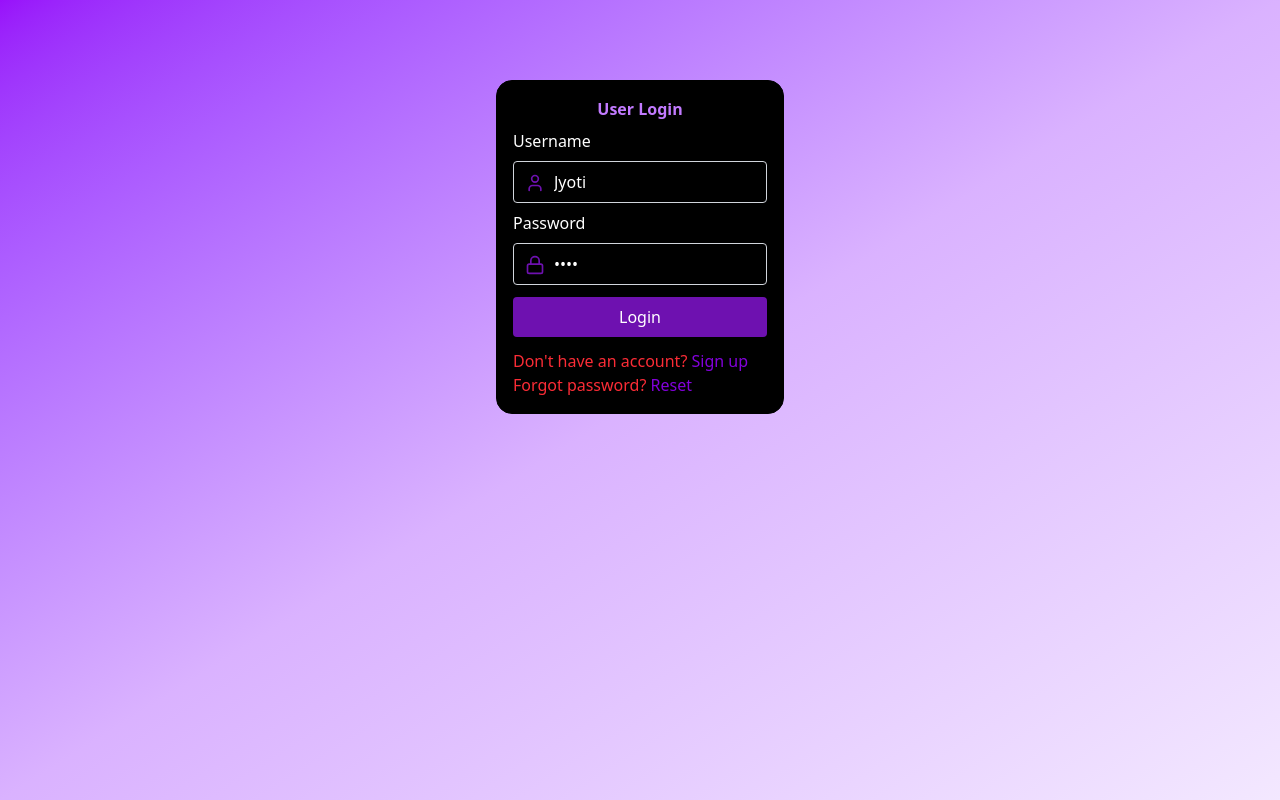
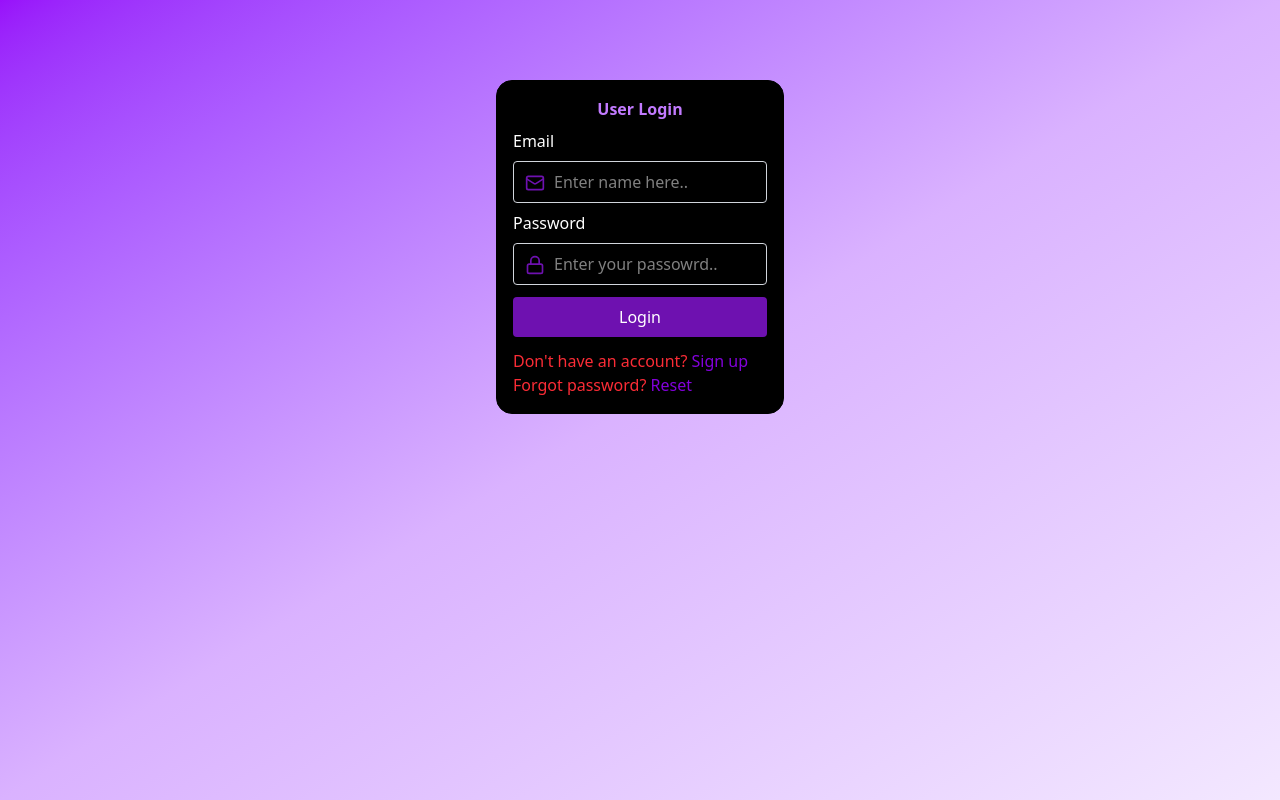
Before and after one commit to Jyotiraditya-17/Internship-Tasks, a React (Vite) app: page / in a window 1280 px wide. Built offline with nearby package versions, Linux system fonts and the light colour scheme.

Commit message:
Added Firebase db

```diff
--- a/package.json
+++ b/package.json
@@ -11,6 +11,7 @@
   },
   "dependencies": {
     "@tailwindcss/vite": "^4.1.4",
+    "firebase": "^11.6.0",
     "lucide-react": "^0.488.0",
     "react": "^19.0.0",
     "react-dom": "^19.0.0",
--- a/src/components/Login/Home.jsx
+++ b/src/components/Login/Home.jsx
@@ -1,9 +1,35 @@
+import { useEffect, useState } from "react";
 import { useNavigate } from "react-router-dom"
+import { auth , db } from "../../firebase/firebase.config";
+import { getDoc , doc } from "firebase/firestore";
+import { onAuthStateChanged } from "firebase/auth";
 
 
 function Home() {
 
-    let navigate = useNavigate();
+  const [username , setUserName] = useState('');
+
+  let navigate = useNavigate();
+
+ /* useEffect( () => {
+    const unsubscribe = onAuthStateChanged(auth , async (user) => {
+
+      if(user) {
+        await user.reload();
+        const refreshedUser = auth.currentUser;
+        console.log(refreshedUser);
+        setUserName(refreshedUser.displayName || "user" )
+      }
+      else {
+        navigate('/login')
+      }
+
+    });
+
+    return () => unsubscribe();
+
+
+  } , [navigate]); */
 
 
   return (
@@ -16,7 +42,7 @@ function Home() {
           <li className="w-full px-4 py-2 hover:bg-gray-700 cursor-pointer" onClick={() => navigate('/home')}> Home </li>
           <li className="w-full px-4 py-2 hover:bg-gray-700 cursor-pointer" onClick={() => navigate('/profile')}> Profile </li>
           <li className="w-full px-4 py-2 hover:bg-gray-700 cursor-pointer"> Setting </li>
-          <li className="w-full px-4 py-2 hover:bg-gray-700 cursor-pointer" onClick={() => navigate('/login')}> Logout </li>
+          <li className="w-full px-4 py-2 hover:text-red-600 hover:bg-gray-700 cursor-pointer mt-80" onClick={() => navigate('/login')}> Logout </li>
         </ul>
       </div>
 
--- a/src/components/Login/Register.jsx
+++ b/src/components/Login/Register.jsx
@@ -1,41 +1,90 @@
 import { Lock, Mail, Phone, User } from 'lucide-react'
-import React from 'react'
+import React, { useState } from 'react'
 import { Link } from 'react-router-dom'
+import { auth , db} from '../../firebase/firebase.config'
+import { createUserWithEmailAndPassword } from 'firebase/auth'
+import { doc , setDoc} from 'firebase/firestore'
 
 function Register() {
+
+  const [username , setUserName] = useState('');
+  const [mobile , setMobile] = useState('');
+  const [email , setEmail] = useState('');
+  const [password , setPassword] = useState('');
+  const [error , setError] = useState('');
+  const [success , setSuccess] = useState('');
+
+  function handleRegister(e) {
+    e.preventDefault();
+
+
+    createUserWithEmailAndPassword(auth , email , password)
+    .then( (userCredential) => {
+
+      const user = userCredential.user;
+
+      setDoc( doc (db , 'users' , user.uid) , {
+
+        username : username,
+        mobile : mobile,
+
+      })
+
+      .then( () => {
+        setSuccess('Registration Successfull')
+        setError('');
+      })
+
+      .catch((err) => {
+        setError( "failed to save user details" + err.message );
+        setSuccess('');
+      })
+
+    })
+
+    .catch((err) => {
+      setError( "Registration failed" + err.message);
+      setSuccess('');
+    })
+
+  }
   return (
     <>
     <div className='flex justify-center min-h-screen bg-gradient-to-br from-purple-600 via-purple-300 to-purple-100'>
-       <form className='w-72 h-fit mt-10 border bg-black text-white border-black rounded-2xl p-4 m-4'>
+       <form onSubmit={handleRegister} className='w-72 h-fit mt-10 border bg-black text-white border-black rounded-2xl p-4 m-4'>
 
         <h2 className='text-center font-bold text-purple-400'> Register User </h2>
           <dl>
             <dt className='my-2'> Username </dt>
             <dd className='relative'>
                 <User className='absolute left-3 top-3 text-purple-800' size={20} />
-                <input type='text' className='block w-full pl-10 px-3 py-2 border border-gray-300 rounded focus:outline-none focus:ring-2 focus:ring-purple-500' placeholder='Enter name here..' />
+                <input type='text' value={username} onChange={(e) => setUserName(e.target.value)} className='block w-full pl-10 px-3 py-2 border border-gray-300 rounded focus:outline-none focus:ring-2 focus:ring-purple-500' placeholder='Enter name here..' />
             </dd>
 
             <dt className='my-2'> Mobile Number </dt>
             <dd className='relative'>
                 <Phone className='absolute left-3 top-3 text-purple-800' size={20} />
-                <input type='text' className='block w-full pl-10 px-3 py-2 border border-gray-300 rounded focus:outline-none focus:ring-2 focus:ring-purple-500' placeholder='Enter your mobile number..' />
+                <input type='text' value={mobile} onChange={(e) => setMobile(e.target.value)} className='block w-full pl-10 px-3 py-2 border border-gray-300 rounded focus:outline-none focus:ring-2 focus:ring-purple-500' placeholder='Enter your mobile number..' />
             </dd>
 
             <dt> Email </dt>
             <dd className='relative'>
                 <Mail className='absolute left-3 top-3 text-purple-800' size={20} />
-                <input type='email' className='block w-full pl-10 px-3 py-2 border border-gray-300 rounded focus:outline-none focus:ring-2 focus:ring-purple-500' placeholder='Enter your email..' />
+                <input type='email' value={email} onChange={(e) => setEmail(e.target.value)} className='block w-full pl-10 px-3 py-2 border border-gray-300 rounded focus:outline-none focus:ring-2 focus:ring-purple-500' placeholder='Enter your email..' />
             </dd>
 
             <dt className='my-2'> Password </dt>
             <dd className='relative'>
                 <Lock className='absolute left-3 top-3 text-purple-800' size={20} />
-                <input type='password' className='block w-full pl-10 px-3 py-2 border border-gray-300 rounded focus:outline-none focus:ring-2 focus:ring-purple-500' placeholder='Enter your password..' />
+                <input type='password' value={password} onChange={(e) => setPassword(e.target.value)} className='block w-full pl-10 px-3 py-2 border border-gray-300 rounded focus:outline-none focus:ring-2 focus:ring-purple-500' placeholder='Enter your password..' />
             </dd>
           </dl>
 
           <button className='my-3 w-full bg-purple-800 text-white py-2 rounded hover:bg-purple-900'> Register </button>
+
+          {error && <p className='text-red-500'> {error} </p>}
+          {success && <p className='text-green-500'> {success} </p>}
+
           <p className='text-green-700'> Already have an account ? <Link to='/login' className='text-purple-700'> login </Link> </p>
        </form>
     </div>
--- a/src/components/Login/login.jsx
+++ b/src/components/Login/login.jsx
@@ -1,34 +1,45 @@
 import React, { useState } from 'react'
 import { Lock, Mail, User } from 'lucide-react'
 import { Link, useNavigate } from 'react-router-dom'
+import { auth } from '../../firebase/firebase.config';
+import { signInWithEmailAndPassword } from 'firebase/auth';
 
 function Login() {
 
-    const [user , setUser] = useState('Jyoti');
-    const [password , setPassword] = useState('1234');
+    const [email , setEmail] = useState('');
+    const [password , setPassword] = useState('');
 
     let navigate = useNavigate();
 
-    function loginClick() {
-        navigate('/home');
+    function loginClick(e) {
+        e.preventDefault();
+
+        signInWithEmailAndPassword(auth , email , password)
+        .then( (userCredential) => {
+            navigate('/home');
+        })
+        .catch( (err) => {
+            console.log(err.message);
+            alert('Login failed. Please check your credentials.');
+        })
     }
 
   return (
     <>
     <div className='flex justify-center min-h-screen bg-gradient-to-br from-purple-600 via-purple-300 to-purple-100 '>
-        <form className='w-72 h-fit bg-black text-white border border-black rounded-2xl p-4 m-4 mt-20'>
+        <form onSubmit={loginClick} className='w-72 h-fit bg-black text-white border border-black rounded-2xl p-4 m-4 mt-20'>
             <h3 className='text-center font-bold text-purple-400'> User Login </h3>
             <dl>
-                <dt className='my-2'> Username </dt>
+                <dt className='my-2'> Email </dt>
                 <dd className='relative'>
-                    <User className='absolute left-3 top-3 text-purple-800' size={20} />
-                    <input className='block w-full pl-10 px-3 py-2 border border-gray-300 rounded focus:outline-none focus:ring-2 focus:ring-purple-500' type='text' value={user} placeholder='Enter name here..' />
+                    <Mail className='absolute left-3 top-3 text-purple-800' size={20} />
+                    <input value={email} onChange={(e) => setEmail(e.target.value)} className='block w-full pl-10 px-3 py-2 border border-gray-300 rounded focus:outline-none focus:ring-2 focus:ring-purple-500' type='text'  placeholder='Enter name here..' />
                 </dd>
 
                 <dt className='my-2'> Password </dt>
                 <dd className='relative'>
                     <Lock className='absolute left-3 top-3 text-purple-800' size={20} />
-                    <input className='block w-full pl-10 px-3 py-2 border border-gray-300 rounded focus:outline-none focus:ring-2 focus:ring-purple-500' type='password' value={password} placeholder='Enter your passowrd..' />
+                    <input value={password} onChange={(e) => setPassword(e.target.value)} className='block w-full pl-10 px-3 py-2 border border-gray-300 rounded focus:outline-none focus:ring-2 focus:ring-purple-500' type='password' placeholder='Enter your passowrd..' />
                 </dd>
             </dl>
 
--- /dev/null
+++ b/src/firebase/firebase.config.js
@@ -0,0 +1,24 @@
+// Import the functions you need from the SDKs you need
+import { initializeApp } from "firebase/app";
+import { getAuth } from "firebase/auth";
+import { getFirestore } from "firebase/firestore";
+// TODO: Add SDKs for Firebase products that you want to use
+// https://firebase.google.com/docs/web/setup#available-libraries
+
+// Your web app's Firebase configuration
+const firebaseConfig = {
+  apiKey: "AIzaSyCf2pPgFw3tWN9RLzrIITRnyWybNPFzopQ",
+  authDomain: "fir-a0dd4.firebaseapp.com",
+  projectId: "fir-a0dd4",
+  storageBucket: "fir-a0dd4.firebasestorage.app",
+  messagingSenderId: "928518289110",
+  appId: "1:928518289110:web:a91dda2c462bc3dae43b77"
+};
+
+// Initialize Firebase
+const app = initializeApp(firebaseConfig);
+
+const auth = getAuth(app);
+const db = getFirestore(app);
+
+export {initializeApp , firebaseConfig , auth , db}
```
Also changed, not shown: 1 other file (tests, documents, lock files or other folders).
